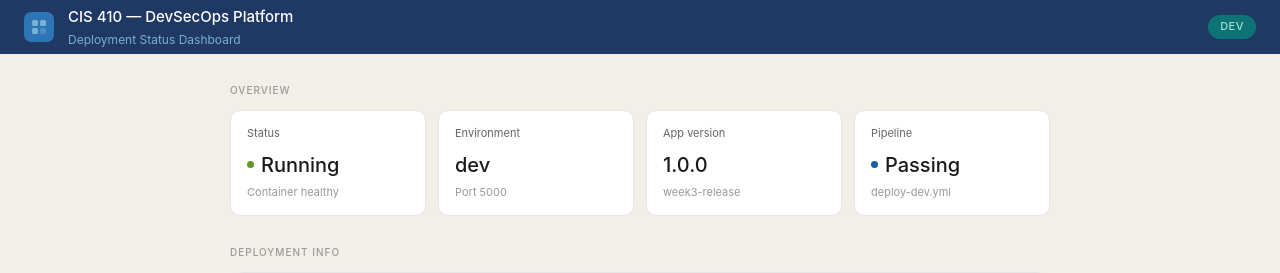
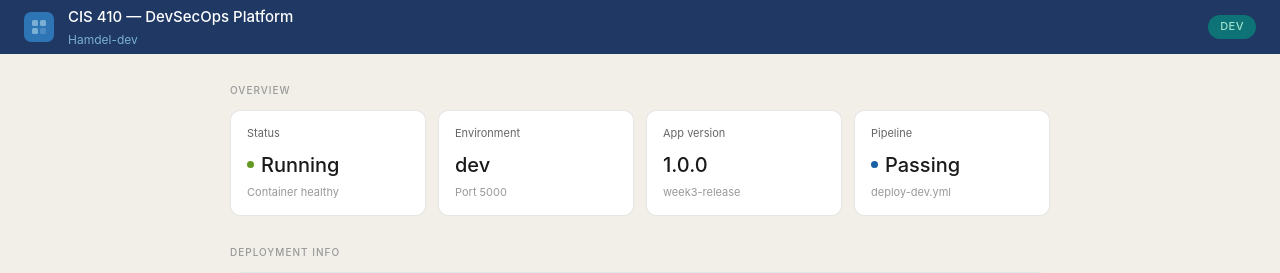
Before and after one commit to ghafoorhamdel/cis-410-cybersecurity-automation, a Flask app: page / in a window 1280 px wide. Shown: the top 273 px of the page. Run offline with Flask 3, Linux system fonts and the light colour scheme.

Commit message:
'Week 3: add Dev VM name to dashboard subtitle'

```diff
--- a/app/templates/index.html
+++ b/app/templates/index.html
@@ -217,7 +217,7 @@
       </div>
       <div>
         <div class="topbar-title">CIS 410 &mdash; DevSecOps Platform</div>
-        <div class="topbar-sub">Deployment Status Dashboard</div>
+        <div class="topbar-sub">Hamdel-dev</div>
       </div>
     </div>
     <div class="env-badge">{{ env }}</div>
```
